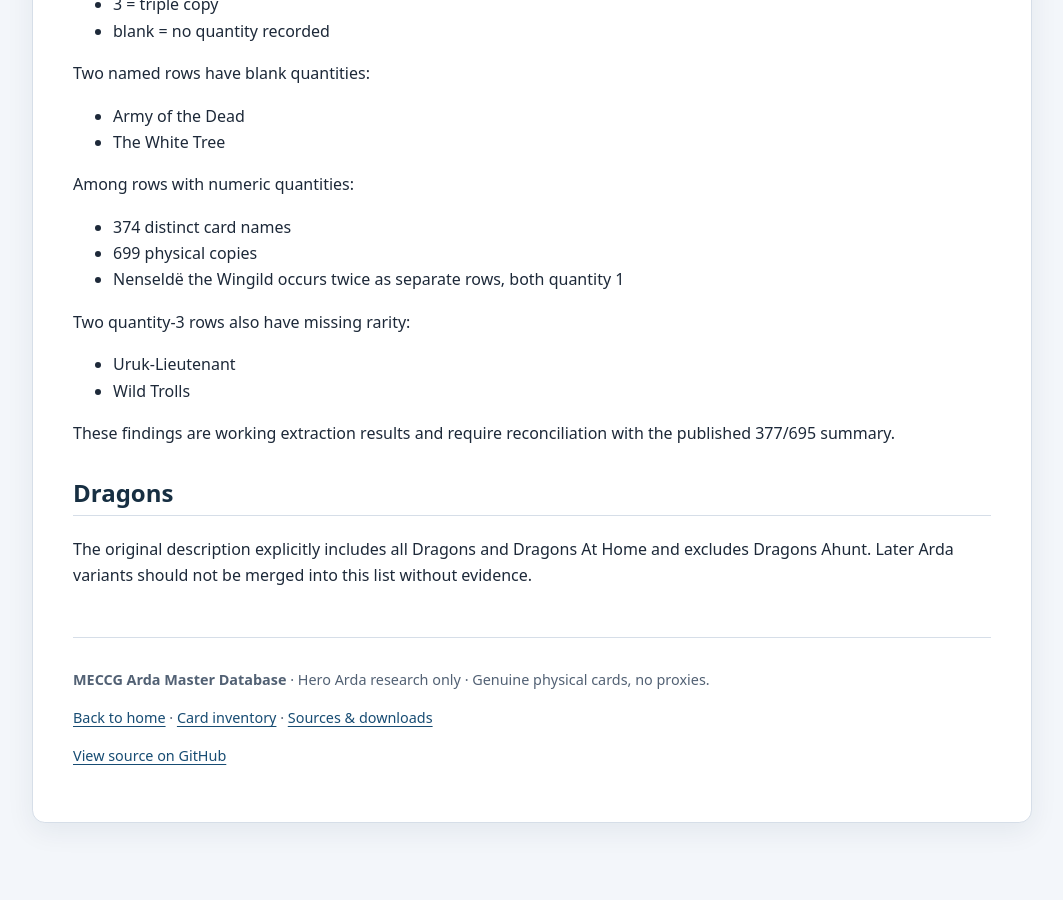
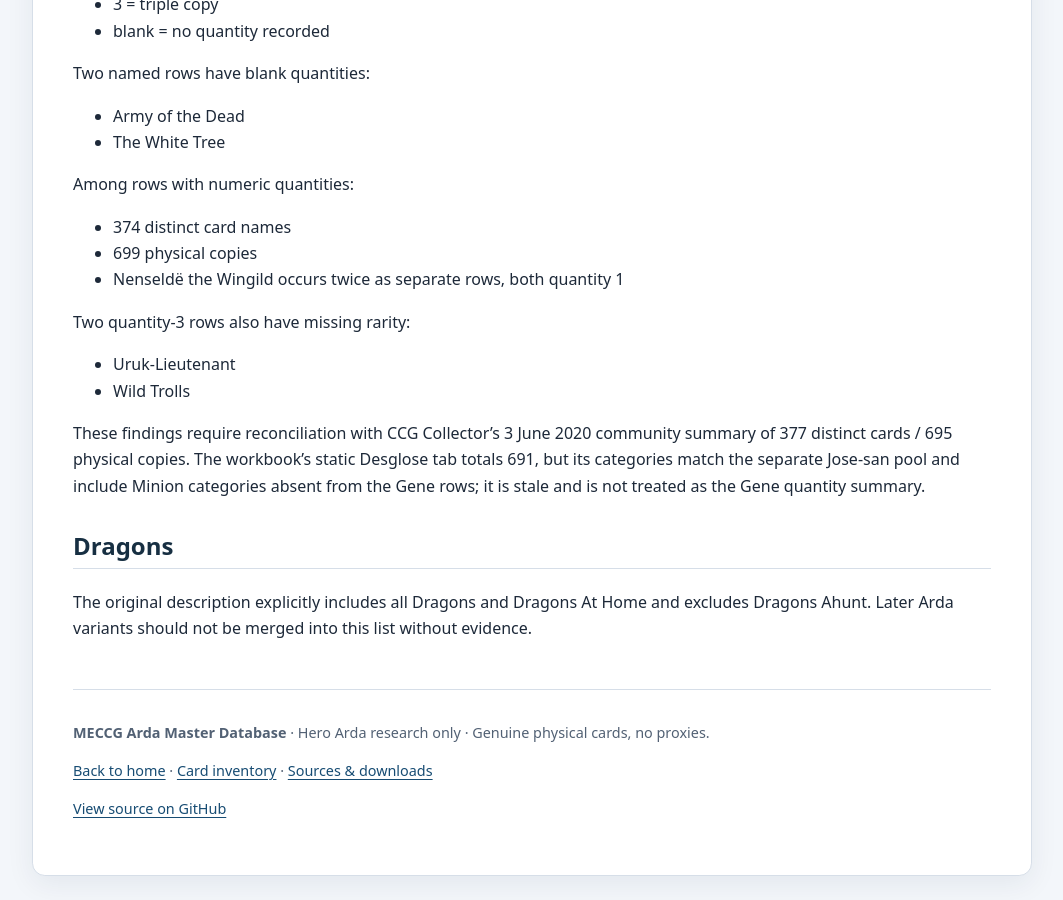
Before and after one commit to JamSpot/meccg-arda-master-database, a Jekyll site: the page built from docs/gandalf-gene.md, in a window 1280 px wide and 900 px high, scrolled down 1123 px. Shown: the whole window, without its empty margins (108-1171 px from the left). Built offline with Jekyll 4.4.1, drawn with Linux system fonts in a browser that asks for light colours; our own code applies the rules of GitHub Pages for plain Markdown files; before the commit the page ends 1970 px from its top, so only the background shows below that.

Commit message:
Clarify Gandalf Gene workbook summary and 695 source

```diff
--- a/docs/gandalf-gene.md
+++ b/docs/gandalf-gene.md
@@ -38,7 +38,7 @@ Two quantity-3 rows also have missing rarity:
 - Uruk-Lieutenant
 - Wild Trolls
 
-These findings are working extraction results and require reconciliation with the published 377/695 summary.
+These findings require reconciliation with CCG Collector's 3 June 2020 community summary of 377 distinct cards / 695 physical copies. The workbook's static Desglose tab totals 691, but its categories match the separate Jose-san pool and include Minion categories absent from the Gene rows; it is stale and is not treated as the Gene quantity summary.
 
 ## Dragons
 The original description explicitly includes all Dragons and Dragons At Home and excludes Dragons Ahunt. Later Arda variants should not be merged into this list without evidence.
```
